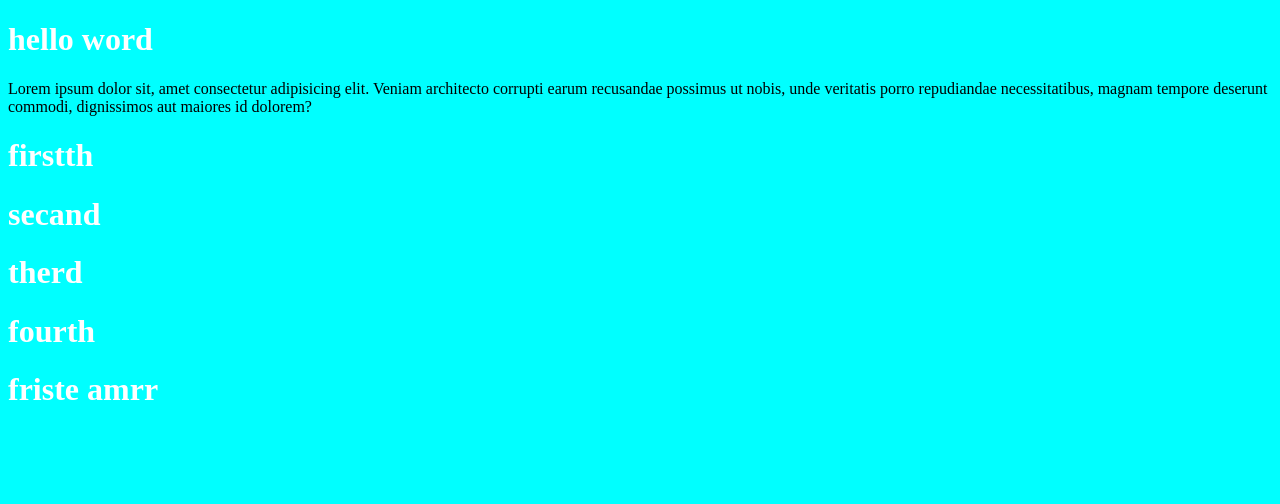
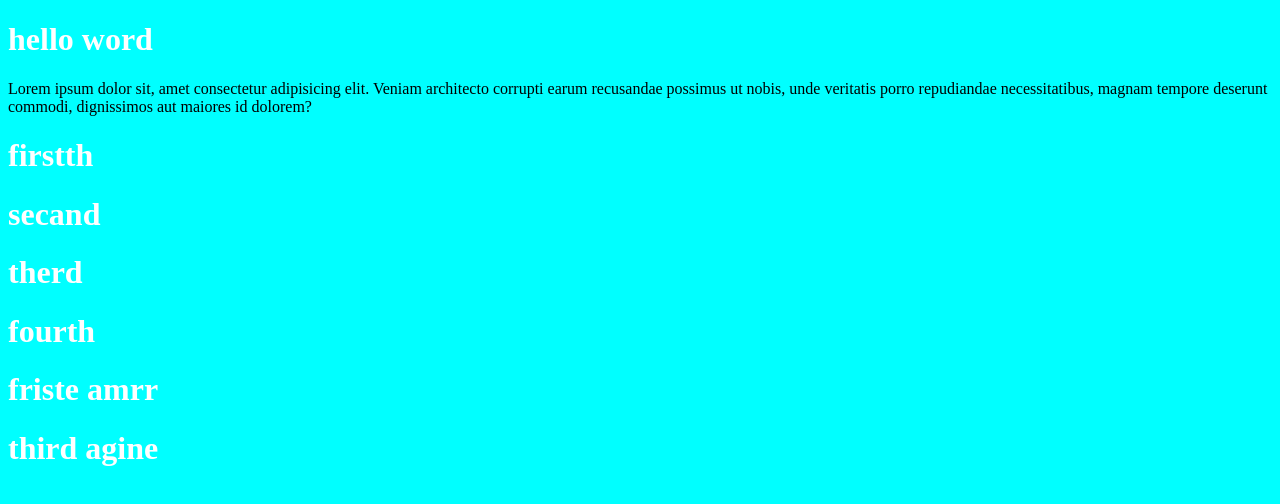
Before and after one commit to amratef70/kalil, a plain HTML site: page index.html in a window 1280 px wide. Drawn offline with Linux system fonts and the light colour scheme.

Commit message:
the third

```diff
--- a/index.html
+++ b/index.html
@@ -14,6 +14,7 @@
     <h1>therd</h1>
     <h1>fourth</h1>
     <h1>friste amrr</h1>
+    <h1>third agine</h1>
 
 </body>
 </html>
```
